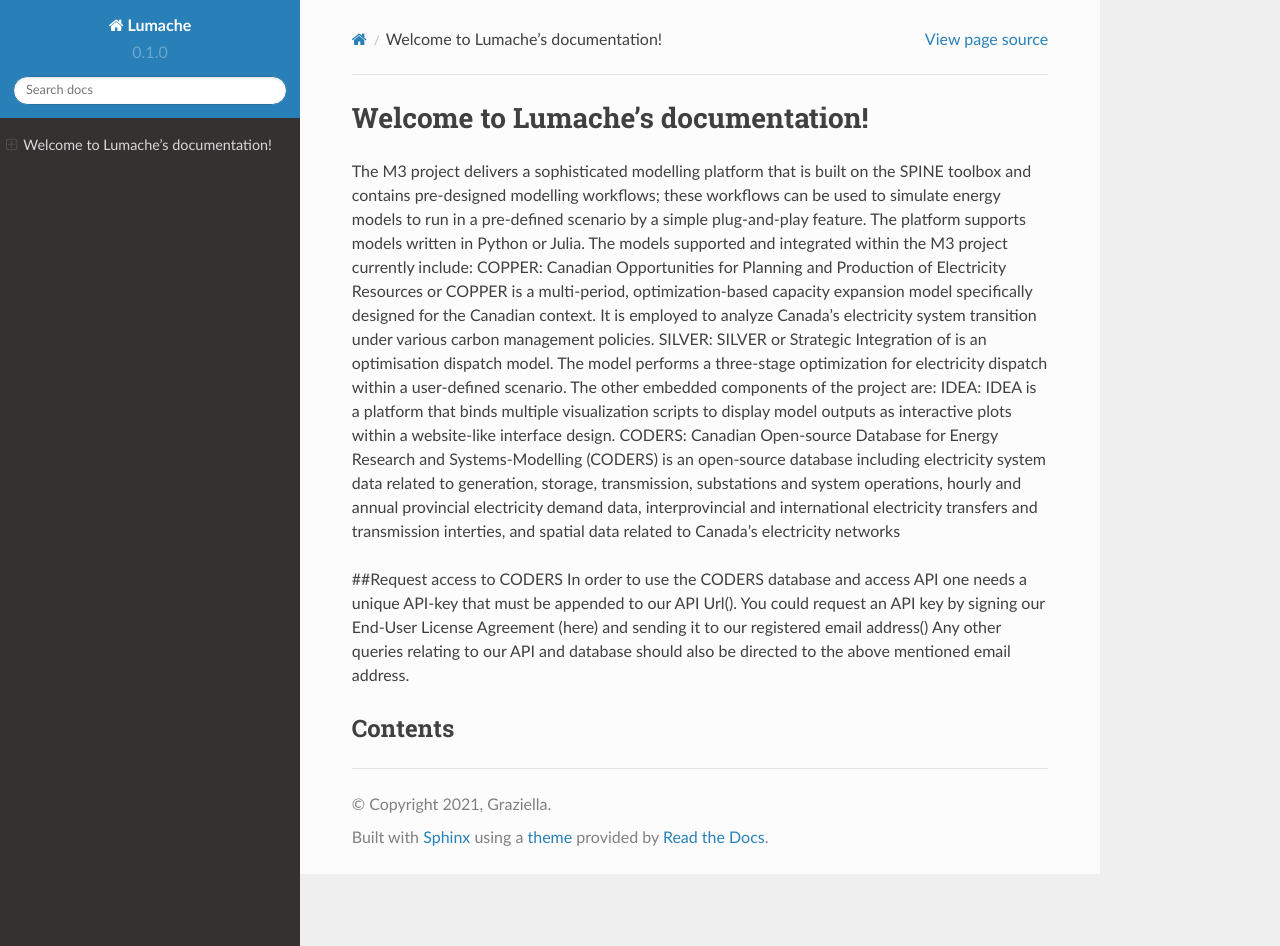
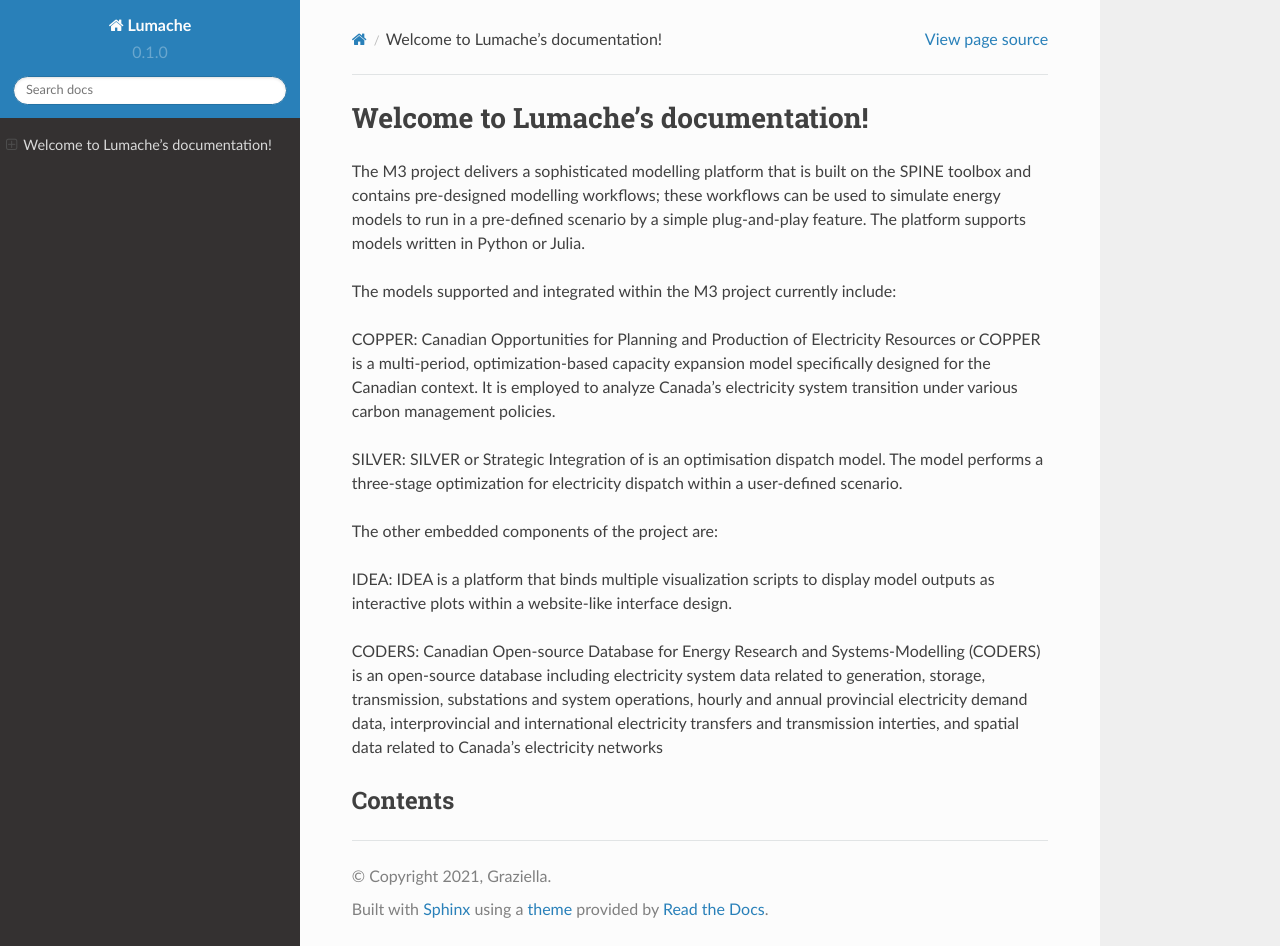
Before and after one commit to rishiuvic/m3, a Sphinx documentation site: the page built from docs/source/index.rst, in a window 1280 px wide and 946 px high. Built offline with Sphinx 7.4.7 and the Read the Docs theme 2.0.0, drawn with Linux system fonts in a browser that asks for light colours; pages that are not in the unit, such as notebooks, are missing from menus.

Commit message:
Update index.rst

```diff
--- a/docs/source/index.rst
+++ b/docs/source/index.rst
@@ -2,16 +2,18 @@ Welcome to Lumache's documentation!
 ===================================
 
 The M3 project delivers a sophisticated modelling platform that is built on the SPINE toolbox and contains pre-designed modelling workflows; these workflows can be used to simulate energy models to run in a pre-defined scenario by a simple plug-and-play feature. The platform supports models written in Python or Julia.
+
 The models supported and integrated within the M3 project currently include:
+
 COPPER: Canadian Opportunities for Planning and Production of Electricity Resources or COPPER is a multi-period, optimization-based capacity expansion model specifically designed for the Canadian context. It is employed to analyze Canada's electricity system transition under various carbon management policies.
+
 SILVER: SILVER or Strategic Integration of is an optimisation dispatch model. The model performs a three-stage optimization for electricity dispatch within a user-defined scenario.
+
 The other embedded components of the project are:
+
 IDEA: IDEA is a platform that binds multiple visualization scripts to display model outputs as interactive plots within a website-like interface design.
+
 CODERS: Canadian Open-source Database for Energy Research and Systems-Modelling (CODERS) is an open-source database including electricity system data related to generation, storage, transmission, substations and system operations, hourly and annual provincial electricity demand data, interprovincial and international electricity transfers and transmission interties, and spatial data related to Canada’s electricity networks
-
-##Request access to CODERS
-In order to use the CODERS database and access API one needs a unique API-key that must be appended to our API Url(). You could request an API key by signing our End-User License Agreement (here) and sending it to our registered email address()
-Any other queries relating to our API and database should also be directed to the above mentioned email address.
 
 
 Contents
```
